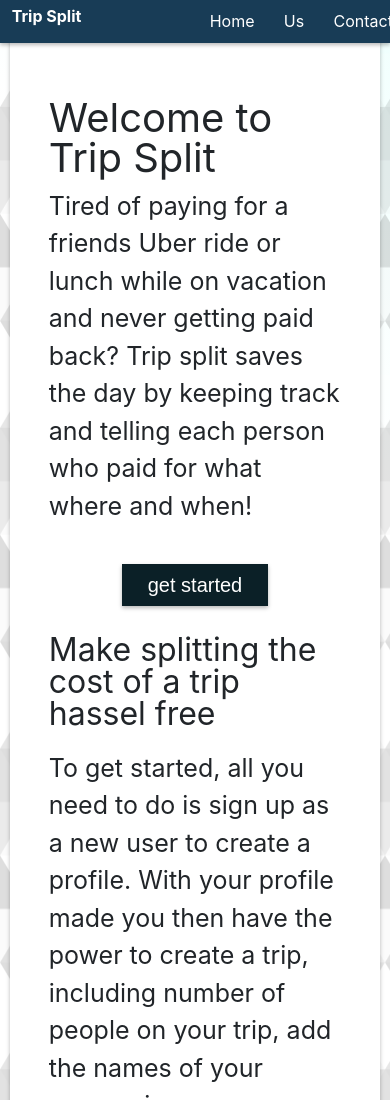
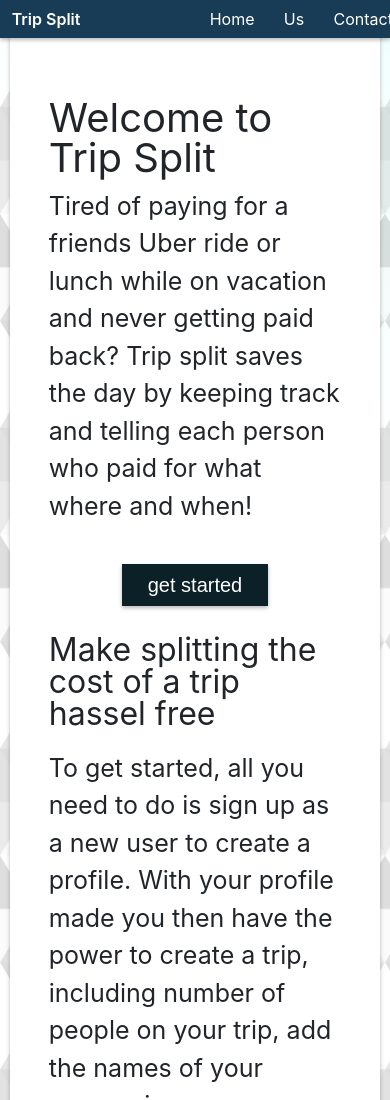
Before and after one commit to cmruss/Marketing-Page, a plain HTML site: page index.html in a window 390 px wide. Shown: the top 1100 px of the page. Drawn offline with Linux system fonts and the light colour scheme.

Commit message:
nav-bar tweak mobile

```diff
--- a/less/navigation.less
+++ b/less/navigation.less
@@ -7,7 +7,7 @@ nav{
     position: fixed;
     background-color: @nav-bg-color;
     margin: 0 auto;
-    padding: 2% 3%;
+    padding: 0 3%;
     left: 10%;
     box-shadow: 0px 2px 4px rgba(0,0,0,0.28);
 
@@ -21,12 +21,14 @@ nav{
         left: 0;
         justify-content: space around;
 
-        h4{
-            font-weight: bold;
+    }
 
-            @media(@mobile){
-                font-size: 1.6rem;
-            }
+    h4{
+        padding: 3% 0;
+        font-weight: 600;
+
+        @media(@mobile){
+            font-size: 1.6rem;
         }
     }
 
```
Also changed, not shown: css/index.css.
